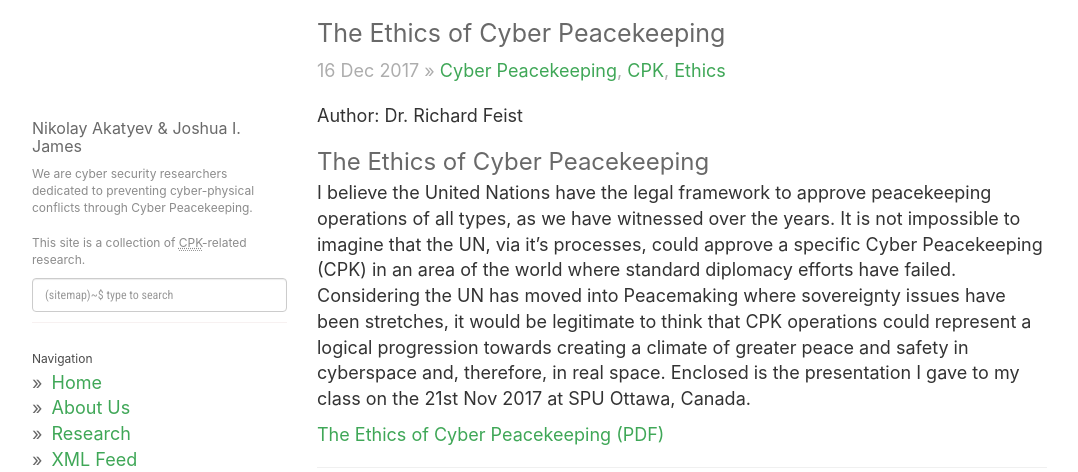
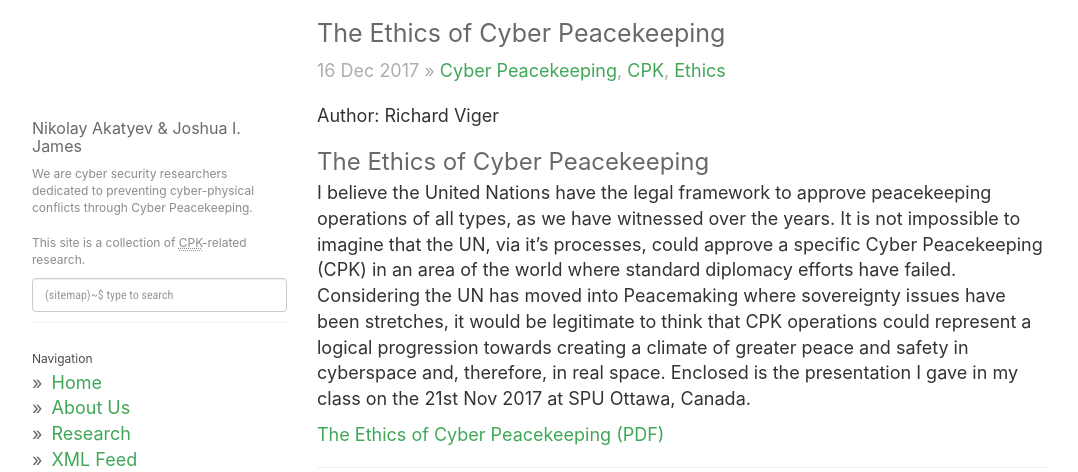
Before and after one commit to jijames/cyberpeacekeeping, a Jekyll site: the page built from _posts/2017-12-16-The-Ethics-of-Cyber-Peacekeeping.md, in a window 1280 px wide. Shown: the top 472 px of the page, without its empty margins (53-1131 px from the left). Built offline with Jekyll 4.4.1, drawn with Linux system fonts in a browser that asks for light colours; nearby versions of some CDN libraries; comment, search, counter and statistics services are not loaded.

Commit message:
author correction

```diff
--- a/_posts/2017-12-16-The-Ethics-of-Cyber-Peacekeeping.md
+++ b/_posts/2017-12-16-The-Ethics-of-Cyber-Peacekeeping.md
@@ -2,13 +2,13 @@
 layout: post
 title: 'The Ethics of Cyber Peacekeeping'
 date: '2017-12-16T15:36:52+09:00'
-author: Richard Feist
+author: Richard Viger
 categories: [Cyber Peacekeeping, CPK, Ethics]
 modified_time: '2017-12-16T15:36:52+09:00'
 ---
-Author: Dr. Richard Feist
+Author: Richard Viger
 
 ### The Ethics of Cyber Peacekeeping
-I believe the United Nations have the legal framework to approve peacekeeping operations of all types, as we have witnessed over the years. It is not impossible to imagine that the UN, via it's processes, could approve a specific Cyber Peacekeeping (CPK) in an area of the world where standard diplomacy efforts have failed. Considering the UN has moved into Peacemaking where sovereignty issues have been stretches, it would be legitimate to think that CPK operations could represent a logical progression towards creating a climate of greater peace and safety in cyberspace and, therefore, in real space. Enclosed is the presentation I gave to my class on the 21st Nov 2017 at SPU Ottawa, Canada.
+I believe the United Nations have the legal framework to approve peacekeeping operations of all types, as we have witnessed over the years. It is not impossible to imagine that the UN, via it's processes, could approve a specific Cyber Peacekeeping (CPK) in an area of the world where standard diplomacy efforts have failed. Considering the UN has moved into Peacemaking where sovereignty issues have been stretches, it would be legitimate to think that CPK operations could represent a logical progression towards creating a climate of greater peace and safety in cyberspace and, therefore, in real space. Enclosed is the presentation I gave in my class on the 21st Nov 2017 at SPU Ottawa, Canada.
 
 [The Ethics of Cyber Peacekeeping (PDF)](/static/docs/2017-11-21-Cyber-PeaceKeeping-Ethics-V1.pdf)
```
